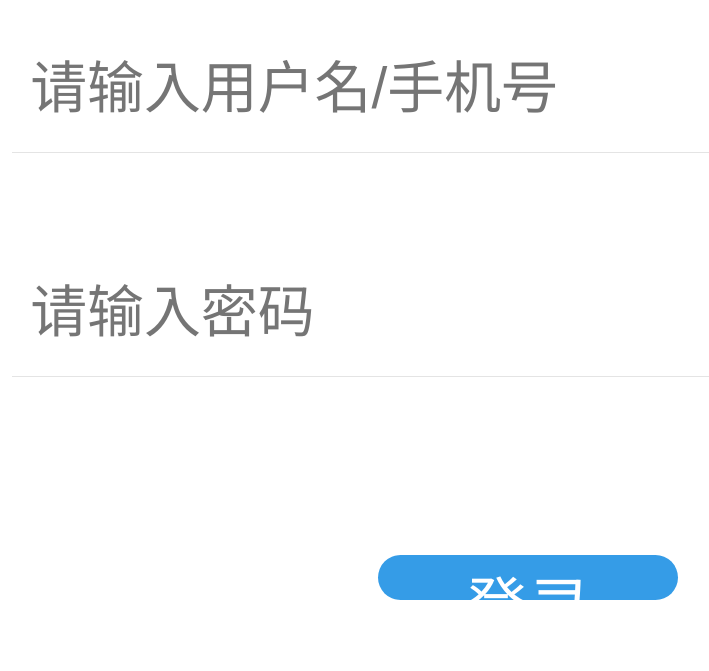
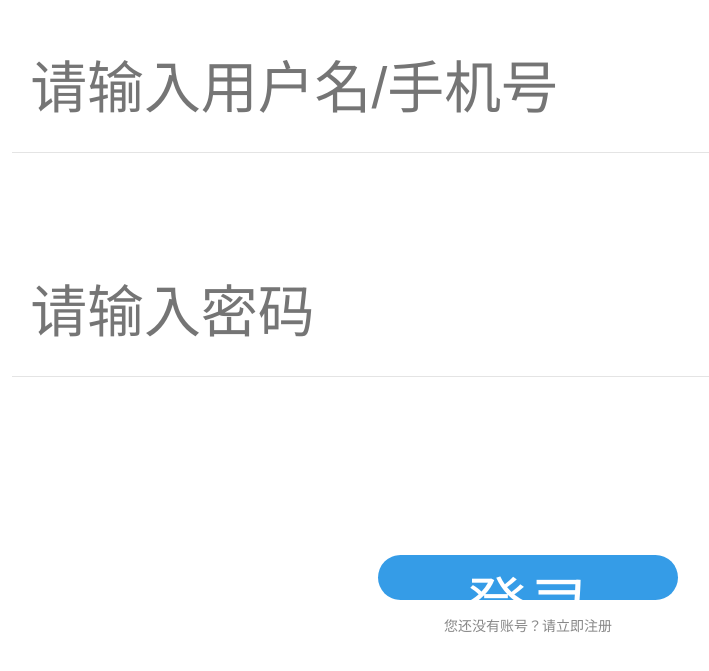
Before and after one commit to githubchx12380/vue-air-phone, a Vue app: page /login in a window 1280 px wide. Shown: the part 331-1002 px from the top of the page, without its empty margins (112-821 px from the left). After the commit the page ends 981 px from the top, so only its background shows below. Built offline with nearby package versions, Linux system fonts and the light colour scheme.

Commit message:
完善登录和注册的功能

```diff
--- a/src/components/user/AuthButton.vue
+++ b/src/components/user/AuthButton.vue
@@ -27,7 +27,7 @@ export default {
     border-radius: 6.944vw;
     background-color: #359ce7;
     border: 0vw;
-    margin: 13.889vw 0;
+    margin: 13.889vw 0 0;
   }
 }
 </style>
--- a/src/views/user/login.vue
+++ b/src/views/user/login.vue
@@ -24,6 +24,9 @@
 
     <!-- 按钮 -->
     <AuthButton text="登录" @clickbtn="sendVal" />
+
+    <!-- 切换为注册 -->
+    <router-link class="changePage" to="/register">您还没有账号？请立即注册</router-link>
   </div>
 </template>
 
@@ -57,7 +60,13 @@ export default {
         this.$toast.fail("用户名或密码不能为空");
       }
       userLogin(this.username, this.password).then(res => {
-        console.log(res.data);
+        // console.log(res.data);
+        if (res.data.code == 200) {
+          this.$toast.success(res.data.msg);
+          setTimeout(() => {
+            this.$router.push("/");
+          }, 300);
+        }
       });
     }
   }
@@ -83,4 +92,12 @@ export default {
     font-size: 5.556vw;
   }
 }
+.changePage {
+  display: block;
+  text-align: center;
+  font-size: 14px;
+  color: #888;
+  cursor: pointer;
+  margin: 15px 0;
+}
 </style>
--- a/src/views/user/register.vue
+++ b/src/views/user/register.vue
@@ -24,6 +24,9 @@
 
     <!-- 按钮 -->
     <AuthButton text="注册" @clickbtn="sendVal" />
+
+    <!-- 切换为注册 -->
+    <router-link class="changePage" to="/login">您已有账号？点击登录</router-link>
   </div>
 </template>
 
@@ -58,6 +61,12 @@ export default {
       }
       userRegister(this.username, this.password).then(res => {
         console.log(res.data);
+        if (res.data.code == 200) {
+          this.$toast.success(res.data.msg);
+          setTimeout(() => {
+            this.$router.replace("/login");
+          }, 300);
+        }
       });
     }
   }
@@ -83,4 +92,12 @@ export default {
     font-size: 5.556vw;
   }
 }
+.changePage {
+  display: block;
+  text-align: center;
+  font-size: 14px;
+  color: #888;
+  cursor: pointer;
+  margin: 15px 0;
+}
 </style>
```
